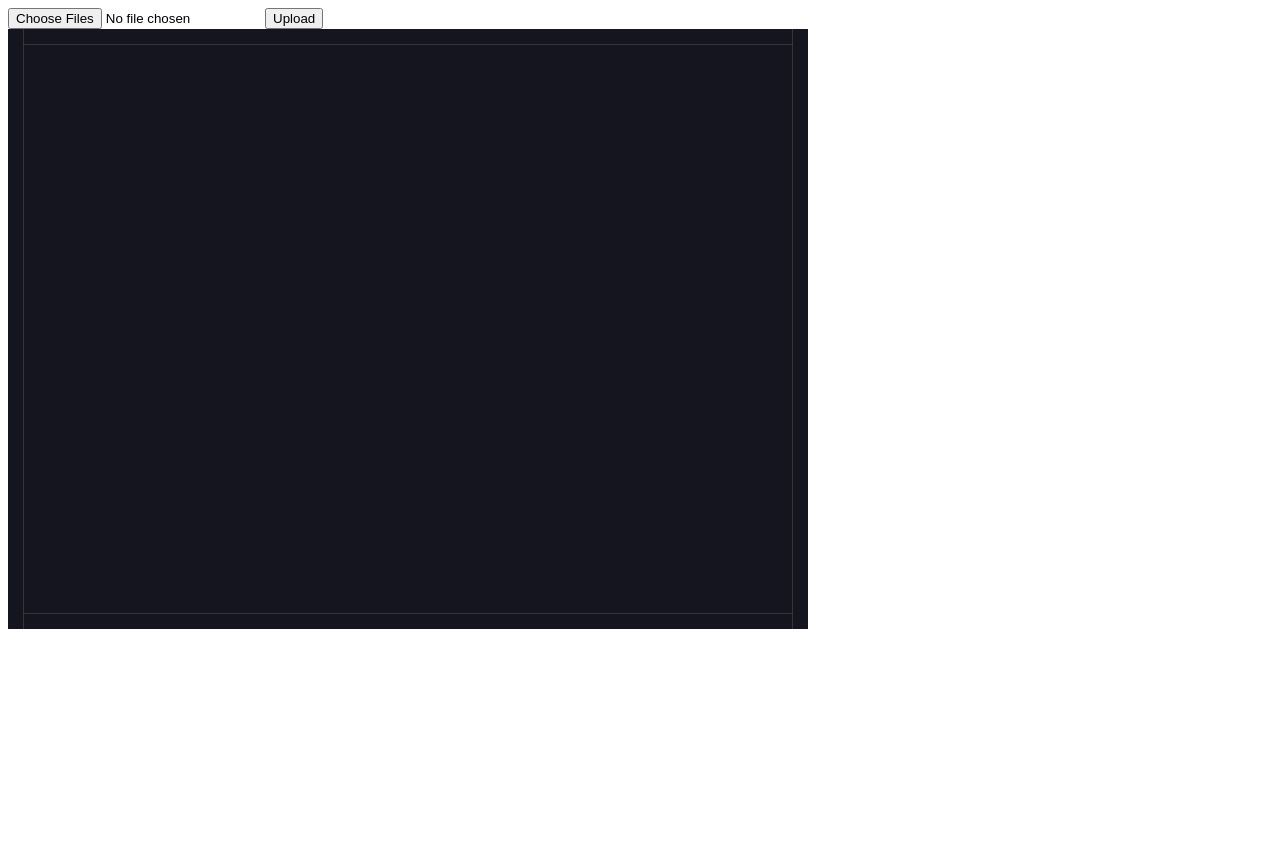
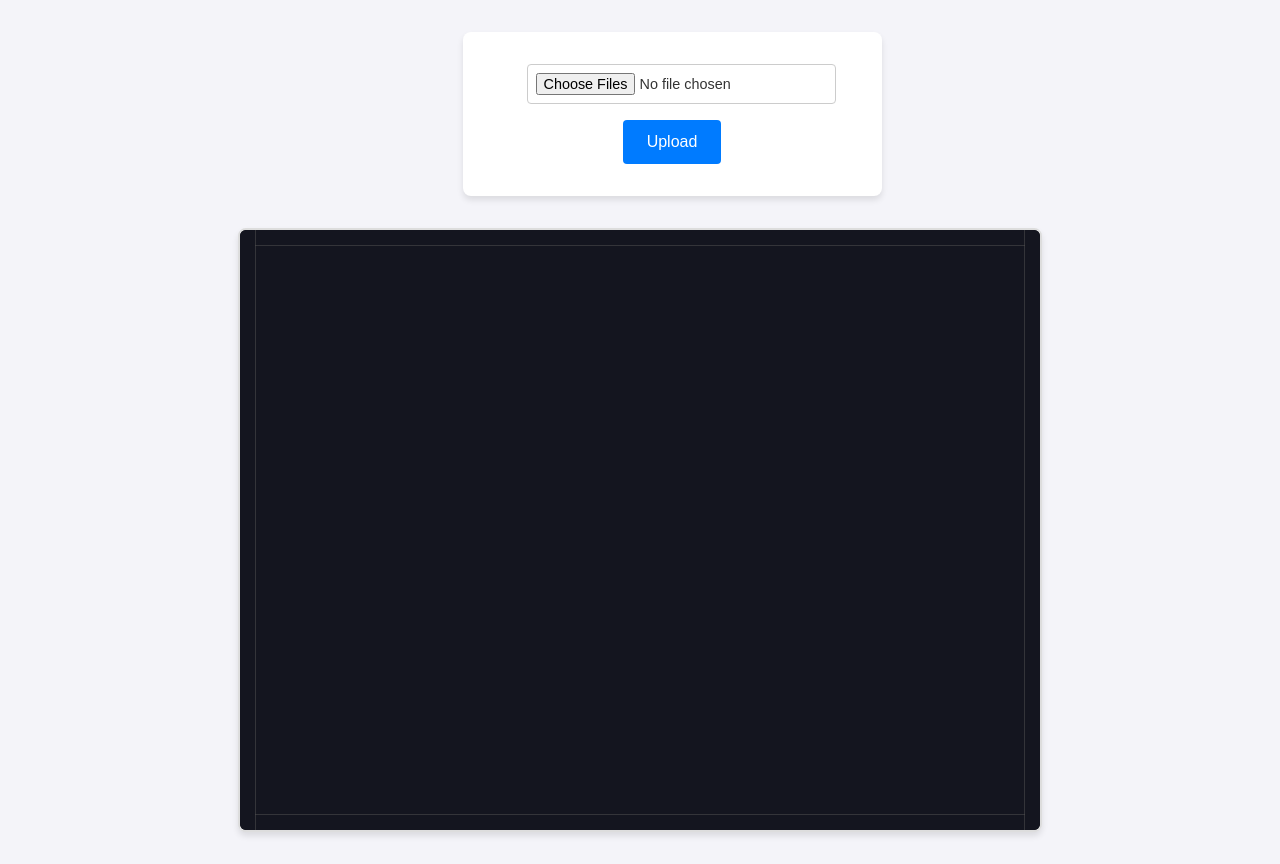
Before and after one commit to khlkarim/WordCloud.js, a website: page index.html in a window 1280 px wide. Before the commit the page ends 800 px from the top, so only its background shows below. Drawn offline with nearby package versions, Linux system fonts and the light colour scheme.

Commit message:
update README, HTML structure, and CSS styling; refactor visualization logic and rename project to "wordclouds"

```diff
--- a/index.html
+++ b/index.html
@@ -3,17 +3,24 @@
 <head>
     <meta charset="UTF-8">
     <meta name="viewport" content="width=device-width, initial-scale=1.0">
-    <title>Document</title>
+    <title>File Upload and Visualization</title>
 
     <link rel="stylesheet" href="src/styles/style.css">
+    <link rel="preconnect" href="https://fonts.googleapis.com">
+    <link rel="preconnect" href="https://fonts.gstatic.com" crossorigin>
+    <link href="https://fonts.googleapis.com/css2?family=Roboto:ital,wght@0,100..900;1,100..900&display=swap" rel="stylesheet">
 </head>
 <body>
-    <form id="fileForm">
-        <input type="file" name="fileInput" id="fileInput" multiple accept=".txt">
-        <button type="submit">Upload</button>
-    </form>
-
-    <div id="render"></div>
+    <div>
+        <form id="fileForm">
+            <div class="inputField">
+                <input type="file" name="fileInput" id="fileInput" multiple accept=".txt">
+            </div>
+            <button type="submit">
+                Upload
+            </button>
+        </form>
+    </div>
 
     <script src="node_modules/matter-js/build/matter.min.js"></script>
     <script src="src/scripts/utils.js"></script>
--- a/src/scripts/physics.js
+++ b/src/scripts/physics.js
@@ -52,7 +52,7 @@ Events.on(render, "afterRender", function () {
     ctx.textAlign = "center";
     ctx.textBaseline = "middle";
 
-    tokens.forEach((circle)=>{
-        ctx.fillText(circle.customLabel, circle.position.x, circle.position.y);
+    tokens.forEach((token)=>{
+        ctx.fillText(token.customLabel, token.position.x, token.position.y);
     });
 });
--- a/src/scripts/visualization.js
+++ b/src/scripts/visualization.js
@@ -1,4 +1,15 @@
-function visualise(freq){
+function createToken(content, area) {
+    return Bodies.circle(
+        getRandomInt(0, WIDTH),
+        getRandomInt(0, HEIGHT),
+        getRadiusFromArea(area),
+        {
+            customLabel: content,
+        }
+    );
+}
+
+function visualise(freq) {
   tokens.forEach((circle) => {
     Composite.remove(world, circle);
   });
@@ -9,21 +20,17 @@ function visualise(freq){
     .slice(0, N);
 
   let totalSize = 0;
-    for(let i = 0;i<N;i++){
+  for (let i = 0; i < N; i++) {
     totalSize += tokens[i][1];
   }
 
-    tokens = tokens.map(([word, count]) => [word, (count/totalSize) * WIDTH*HEIGHT]);
+  tokens = tokens.map(([word, count]) => [
+    word,
+    (count / totalSize) * (WIDTH*HEIGHT)*0.70,
+  ]);
 
-    tokens = tokens.map(([word, area])=>{
-        return Bodies.circle(
-            getRandomInt(0, WIDTH),
-            getRandomInt(0, HEIGHT),
-            getRadiusFromArea(area),
-            {
-                customLabel: word,
-            }
-        );
+  tokens = tokens.map(([word, area]) => {
+    return createToken(word, area);
   });
 
   Composite.add(world, tokens);
--- a/src/styles/style.css
+++ b/src/styles/style.css
@@ -0,0 +1,65 @@
+* {
+    outline: none;
+}
+
+/* General body styling */
+body {
+    font-family: "Roboto", sans-serif;
+    margin: 0;
+    padding: 0;
+    display: flex;
+    flex-direction: column;
+    align-items: center;
+    justify-content: center;
+    min-height: 100vh;
+    background-color: #f4f4f9;
+    color: #333;
+}
+
+/* Form styling */
+form {
+    display: flex;
+    flex-direction: column;
+    align-items: center;
+    margin-top: 2rem;
+    gap: 1rem;
+    background: #ffffff;
+    padding: 2rem;
+    border-radius: 8px;
+    box-shadow: 0 4px 6px rgba(0, 0, 0, 0.1);
+    width: 100%;
+    max-width: 400px;
+}
+
+form input[type="file"] {
+    padding: 0.5rem;
+    border: 1px solid #ccc;
+    border-radius: 4px;
+    font-size: 0.9rem;
+    width: 100%;
+}
+
+form button {
+    background-color: #007bff;
+    color: #fff;
+    border: none;
+    padding: 0.8rem 1.5rem;
+    border-radius: 4px;
+    font-size: 1rem;
+    cursor: pointer;
+    transition: background-color 0.3s ease;
+}
+
+form button:hover {
+    background-color: #0056b3;
+}
+
+/* Canvas styling */
+canvas {
+    margin: 2rem;
+    border: 2px solid #ddd;
+    border-radius: 8px;
+    background-color: #fff;
+    box-shadow: 0 4px 6px rgba(0, 0, 0, 0.1);
+    max-width: 100%;
+}
```
Also changed, not shown: README.md, 1 other file. Lines whose indentation alone changed are shown as unchanged.
